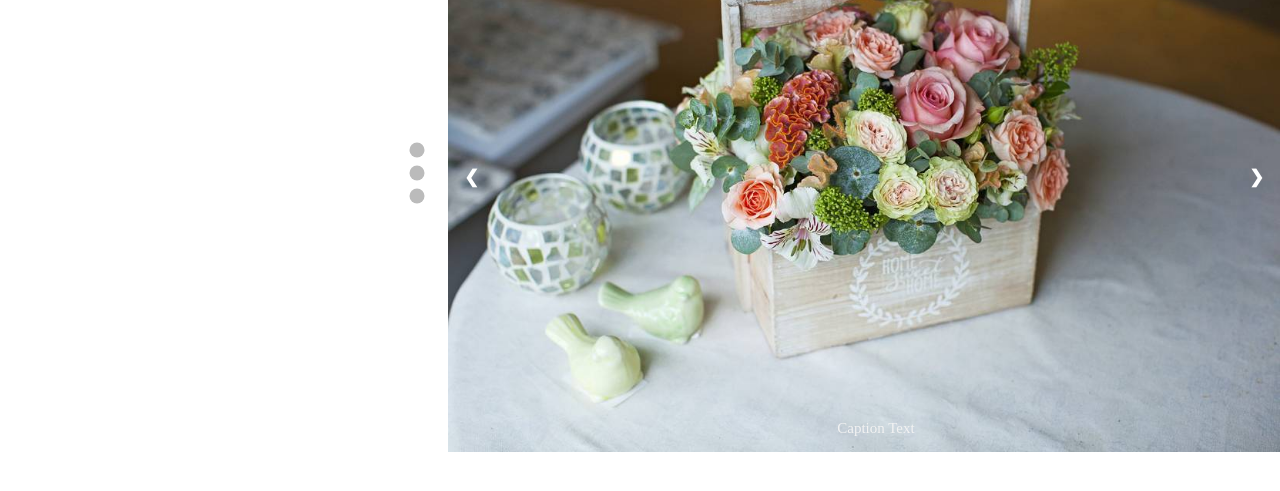
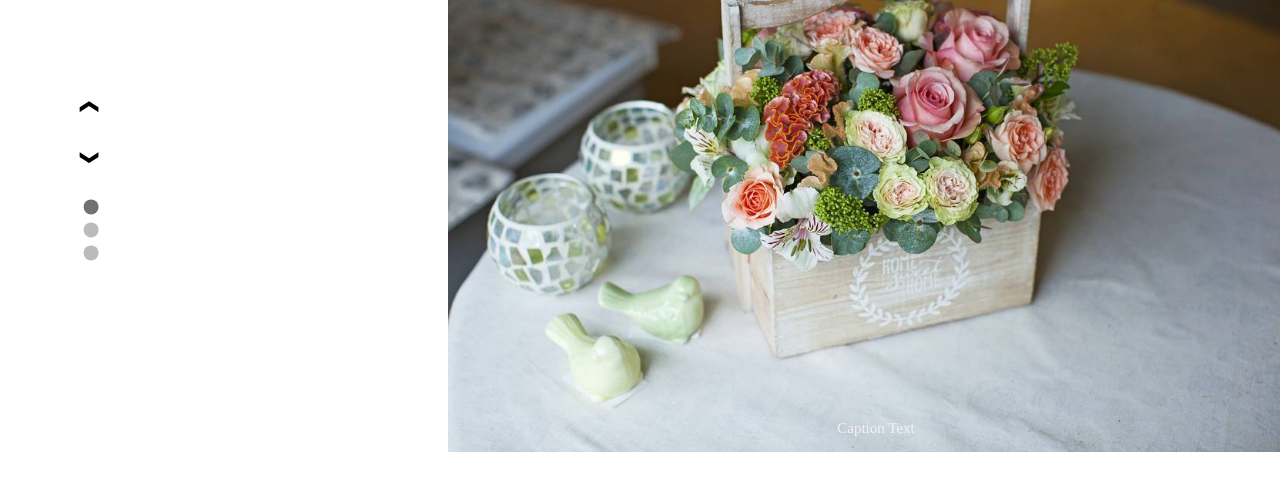
Before and after one commit to denis-fominykh/Flowers-Project, a website: page index.html in a window 1280 px wide. Shown: the part 103-594 px from the top of the page. Drawn offline with Linux system fonts and the light colour scheme; files whose address does not match are found by name.

Commit message:
Change slider navigation

```diff
--- a/index.html
+++ b/index.html
@@ -53,17 +53,26 @@
 					<div class="Text Text-sliderText Text-sliderText--imgText   text">Caption Three</div>
 				</div>
 
+				<!--
 				<a class="Slider Slider-sliderButton Slider-sliderButton--prevButton" onclick="plusSlides(-1)">&#10094;</a>
 				<a class="Slider Slider-sliderButton Slider-sliderButton--nextButton" onclick="plusSlides(1)">&#10095;</a>
+				-->
 
 			</div>
 			<br>
 
-			<div class="Slider Slider-dotsContainer Slider-dotsContainer--dotsModifier">
-				<span class="Slider Slider-dotElement Slider-dotElement--dotModifier" onclick="currentSlide(1)"></span>
-				<span class="Slider Slider-dotElement Slider-dotElement--dotModifier" onclick="currentSlide(2)"></span>
-				<span class="Slider Slider-dotElement Slider-dotElement--dotModifier" onclick="currentSlide(3)"></span>
+			<div class="Slider Slider-sliderNavContainer Slider-sliderNavContainer--sliderNavModifier">
+				<div class="Slider Slider-sliderButtonContainer Slider-sliderButtonContainer--sliderButtonModifier">
+					<a class="Slider Slider-sliderButton Slider-sliderButton--prevButton" onclick="plusSlides(-1)">&#10094;</a>
+					<a class="Slider Slider-sliderButton Slider-sliderButton--nextButton" onclick="plusSlides(1)">&#10095;</a>
+				</div>
+				<div class="Slider Slider-dotsContainer Slider-dotsContainer--dotsModifier">
+					<span class="Slider Slider-dotElement Slider-dotElement--dotModifier" onclick="currentSlide(1)"></span>
+					<span class="Slider Slider-dotElement Slider-dotElement--dotModifier" onclick="currentSlide(2)"></span>
+					<span class="Slider Slider-dotElement Slider-dotElement--dotModifier" onclick="currentSlide(3)"></span>
+				</div>
 			</div>
+
 		</section>
 	</main>
 
--- a/src/styles/modules/Slider/_Slider.scss
+++ b/src/styles/modules/Slider/_Slider.scss
@@ -7,6 +7,8 @@
 			position: relative;
 			box-sizing: border-box;
 			float: right;
+			display: flex;
+			justify-content: space-between;
 		}
 	}
 
@@ -30,46 +32,49 @@
 		}
 	}
 
-	&-buttonContainer {
-		height: 15px;
-		width: 170px;
+	&-sliderNavContainer {
+
+		&--sliderNavModifier {
+			display: flex;
+			justify-content: space-between;
+			position: absolute;
+			transform: rotate(90deg);
+			margin-top: 19.6%;
+		}
+	}
+
+	&-sliderButtonContainer {
+
+		&--sliderButtonModifier {
+			margin-right: 16px;
+		}
 	}
 
 	&-sliderButton {
 
 		&--prevButton, &--nextButton {
 			cursor: pointer;
-			position: absolute;
-			top: 50%;
+			position: relative;
 			width: auto;
 			padding: 16px;
 			margin-top: -22px;
-			color: white;
+			color: black;
 			font-weight: bold;
 			font-size: 18px;
 			transition: 0.6s ease;
-			border-radius: 0 3px 3px 0;
+			border-radius: 3px 0 0 3px;
 		}
 
 		&--nextButton {
 			right: 0;
-			border-radius: 3px 0 0 3px;
+			border-radius: 0 3px 3px 0;
 		}
 
 		&--prevButton:hover, &--nextButton:hover {
-			background-color: rgba(0,0,0,0.8);
+			background-color: rgba(0,0,0,0.6);
 		}
 	}
 
-	&-dotsContainer {
-
-		&--dotsModifier {
-			position: relative;
-			transform: rotate(90deg);
-			float: right;
-			margin-top: 19.6%;
-		}
-	}
 
 	&-dotElement {
 
@@ -83,11 +88,11 @@
 			display: inline-block;
 			transition: background-color 0.6s ease;
 		}
+	}
+}
 
-		.active, &--dotModifier:hover {
-			background-color: #717171;
-		}
-	}
+.active, Slider-dotElement--dotModifier:hover {
+	background-color: #717171;
 }
 
 @-webkit-keyframes fade {
```
Also changed, not shown: dist/css/style.css.
